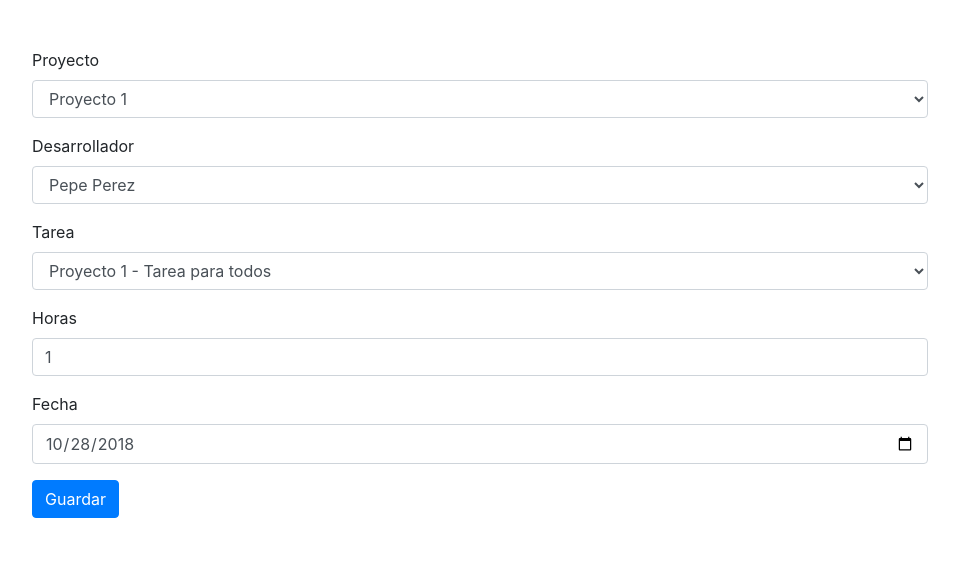
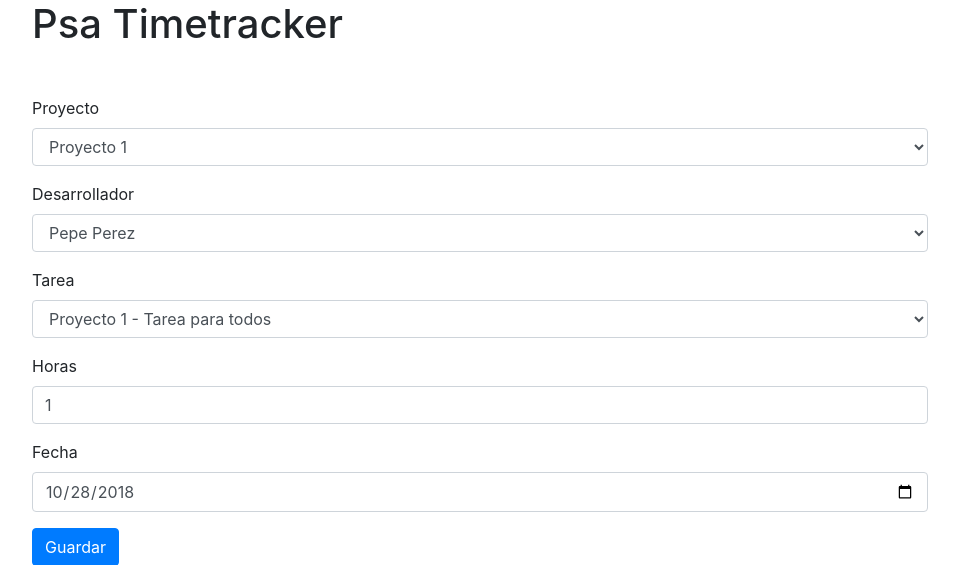
Before and after one commit to aguszorza/Aninfo, a Django app: page /timetracker/ in a window 1280 px wide. Shown: the top 565 px of the page, without its empty margins (16-975 px from the left). Run offline with Django 3.2, Linux system fonts and the light colour scheme; data comes from the database, SQL or seed files in the repository; some libraries are stand-ins or nearby versions.

Commit message:
added title

```diff
--- a/psatimetracker/templates/form.html
+++ b/psatimetracker/templates/form.html
@@ -8,6 +8,7 @@
 
     </head>
     <body>
+        <h1 class="mb-5 ml-5">Psa Timetracker</h1>
         <form action="{% url 'psatimetracker:completeTaskHours' %}" method="post" style="width: 70%; align-self: center;" class="m-5">
             {% csrf_token %}
 
```
